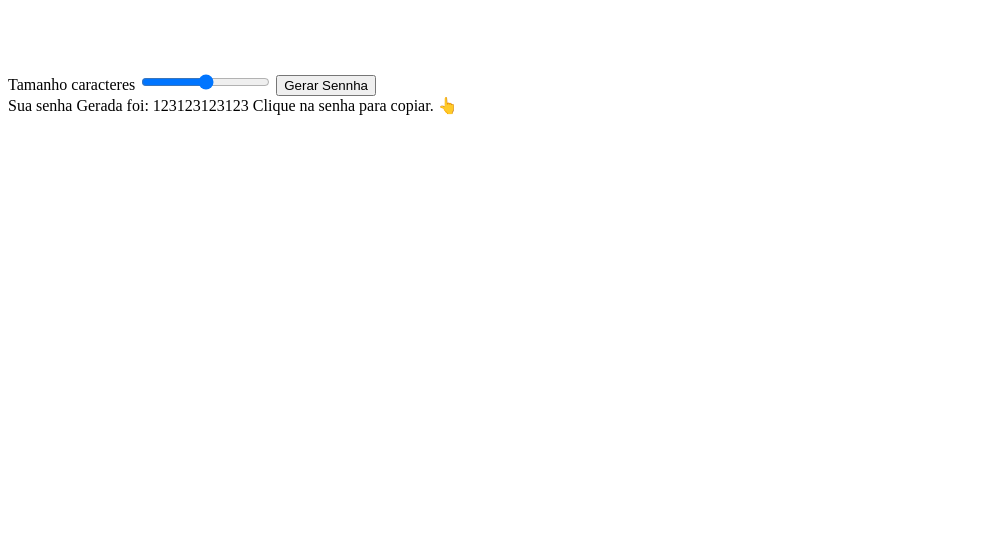
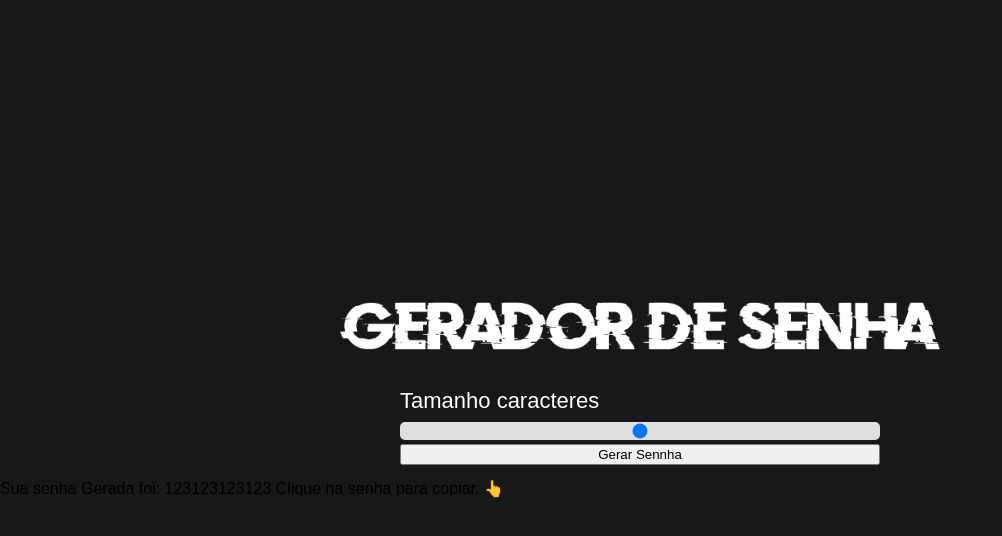
Before and after one commit to LeandroSimplicio/Gerador-de-senha, a plain HTML site: page index.html in a window 1280 px wide. Shown: the whole page, without its empty margins (0-1002 px from the left). Drawn offline with Linux system fonts and the light colour scheme.

Commit message:
Alteração no style e no css

```diff
--- a/index.html
+++ b/index.html
@@ -3,7 +3,9 @@
   <head>
     <meta charset="UTF-8" />
     <meta name="viewport" content="width=device-width, initial-scale=1.0" />
-    <title>Gerador de Senha <link rel="stylesheet" href="style.css"></title>
+    <title>Gerador de Senha</title>
+
+    <link rel="stylesheet" href="style.css" />
   </head>
   <body>
     <img class="logo" src="assets/logo.png" alt="Gerador de senha logo" />
--- a/style.css
+++ b/style.css
@@ -4,3 +4,40 @@
   margin: 0 auto;
   box-sizing: border-box;
 }
+
+body {
+  background-color: #18181b;
+  width: 100%;
+  height: 100vh;
+  display: flex;
+  justify-content: center;
+  align-items: center;
+  flex-direction: column;
+}
+
+.logo {
+  max-width: 600px;
+  margin-bottom: 24px;
+}
+
+.container-input {
+  max-width: 480px;
+  margin: 14px 0;
+}
+
+.container-input span {
+  color: #FFF;
+  font-size: 22px;
+
+}
+
+.slider{
+
+    -webkit-appearance: none;
+    width: 100%;
+    border-radius: 5px;
+    background: #DFDFDF;
+    height: 18px;
+    outline: none;
+    margin-top: 8px;
+}
```
